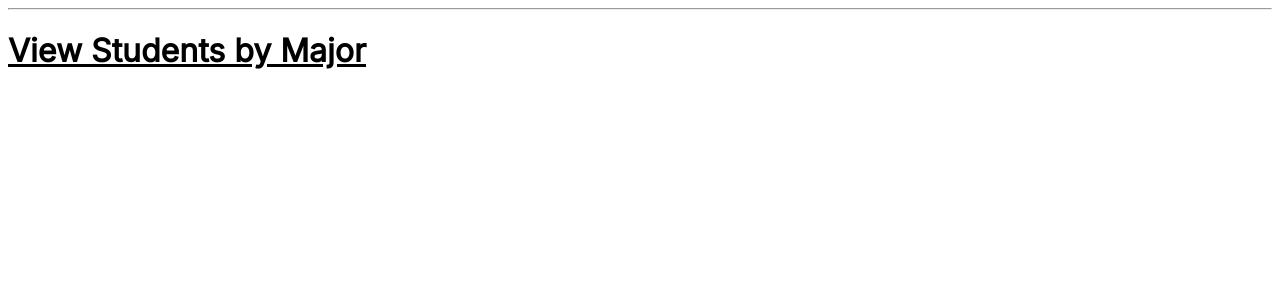
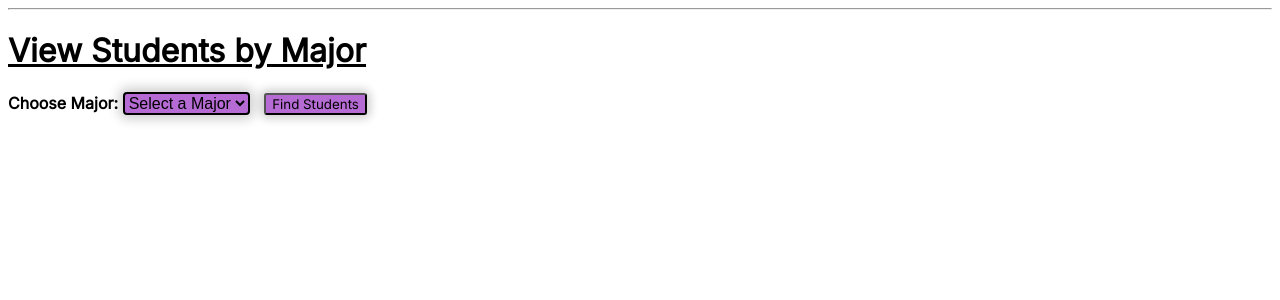
Before and after one commit to AsavGupta/MSA24, a Flask app: page /majors in a window 1280 px wide. Shown: the part 67-367 px from the top of the page. Run offline with Flask 3, Linux system fonts and the light colour scheme.

Commit message:
Update majors.html

```diff
--- a/Third Week/web_app/templates/majors.html
+++ b/Third Week/web_app/templates/majors.html
@@ -2,5 +2,35 @@
 
 {% block content %}
     <h1>{% block title %} View Students by Major {% endblock %}</h1>
+    <form method="post">
+        <label for="major">Choose Major: </label>
+        <select id="major" name="major">
+
+            {% if current_major %}
+                <option value="">{{current_major}}</option>
+            {% else %}
+                <option value="">Select a Major</option>
+            {% endif %}
+
+            {% for major in major_list %}
+                <option value="{{ major }}">{{ major }}</option>
+            {% endfor %}
+            </select>
+        <input type="submit" value="Find Students"/>
+    </form>
+    {% if student_in_major_list %}
+        {% for student in student_in_major_list %}
+            <div class="post">
+                <h2>{{student['first name']}}  {{student['last name']}}</h2>
+                <ul style="list-style-type:circle">
+                    <li>Major: {{student['major']}}</li>
+                    <li>Class: {{student['class']}}</li>
+                    <li>GPA: {{student['gpa']}}</li>
+                    <li>ID: {{student['ID']}}</li>
+                </ul>
+            </div>
+        {% endfor %}
+    {% endif %}
+
 
 {% endblock %}
```
